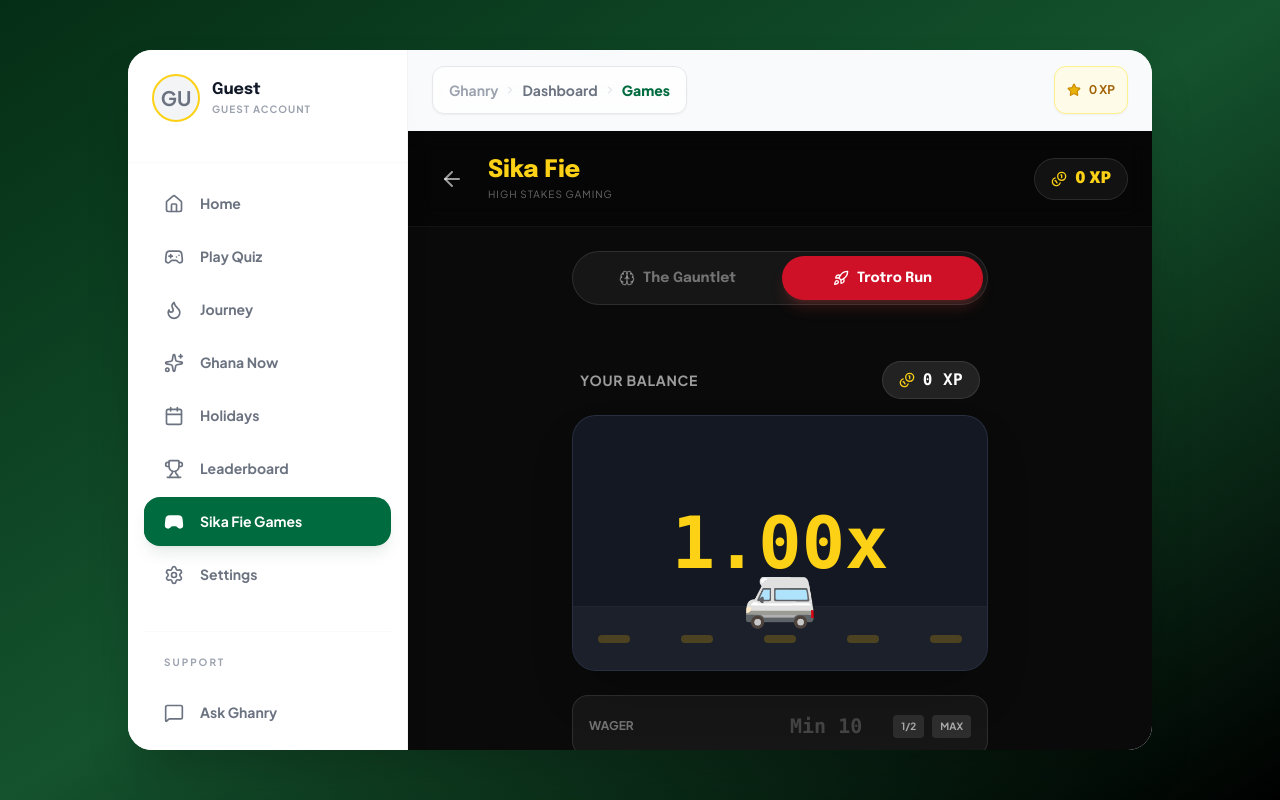
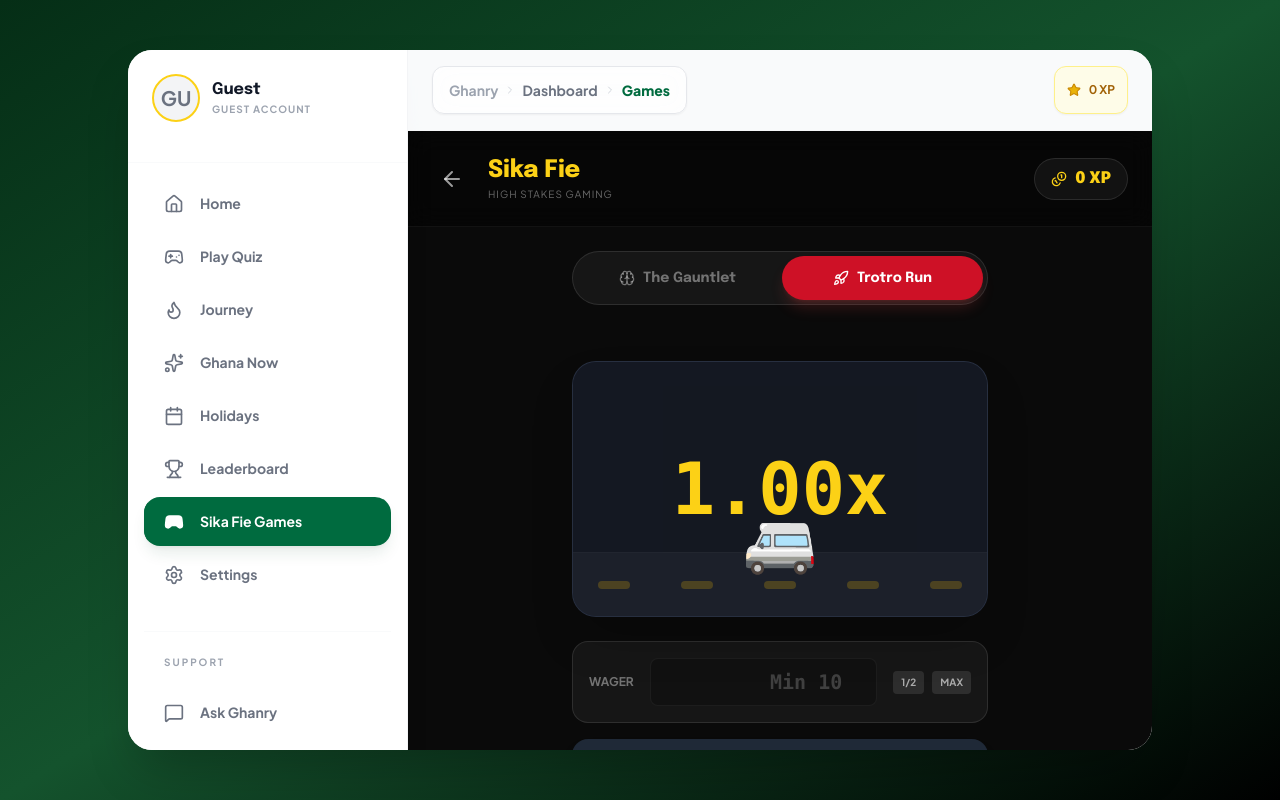
Before and after one commit to berrybrightson1/Ghanry, a Next.js app: page /dashboard/games in a window 1280 px wide. Built offline with nearby package versions, Linux system fonts and the light colour scheme.

Commit message:
fix: refine trotro wager ui - minimal inputs

```diff
--- a/components/games/TrotroRun.tsx
+++ b/components/games/TrotroRun.tsx
@@ -189,14 +189,7 @@ export default function TrotroRun() {
 
     return (
         <div className="w-full max-w-md mx-auto py-8">
-            {/* Balance Display */}
-            <div className="flex justify-between items-center mb-4 px-2">
-                <div className="text-white/60 text-sm font-bold uppercase tracking-wider">Your Balance</div>
-                <div className="bg-white/10 px-4 py-1.5 rounded-full border border-white/10 flex items-center gap-2">
-                    <Coins className="w-4 h-4 text-[#FCD116]" />
-                    <span className="font-mono font-bold text-white tracking-wide">{xp.toLocaleString()} XP</span>
-                </div>
-            </div>
+
 
             {/* Game Screen */}
             <div className="relative h-64 bg-slate-900 rounded-3xl overflow-hidden border border-white/10 shadow-2xl mb-6 group">
@@ -270,16 +263,47 @@ export default function TrotroRun() {
             <div className="space-y-4">
                 <div className="bg-white/5 p-4 rounded-2xl border border-white/10 flex justify-between items-center gap-4">
                     <div className="text-xs uppercase text-white/40 font-bold shrink-0">Wager</div>
-                    <div className="flex-1">
+
+                    {/* Minimal Input Container */}
+                    <div className="flex-1 flex items-center justify-end gap-2 bg-black/20 rounded-lg px-3 py-2 border border-white/5 focus-within:border-white/20 transition-colors relative group/input">
+                        {/* Input */}
                         <input
                             type="number"
                             value={betAmount}
                             onChange={handleBetChange}
                             disabled={gameState !== "IDLE"}
                             placeholder="Min 10"
-                            className="w-full bg-transparent text-right font-mono font-bold text-xl text-[#FCD116] placeholder-white/20 focus:outline-none disabled:opacity-50"
+                            className="w-full bg-transparent text-right font-mono font-bold text-xl text-[#FCD116] placeholder-white/20 focus:outline-none disabled:opacity-50 appearance-none m-0"
+                            style={{ MozAppearance: "textfield" }} // Firefox
                         />
+
+                        {/* Custom Spinners */}
+                        <div className="flex flex-col gap-0.5 opacity-0 group-hover/input:opacity-100 transition-opacity">
+                            <button
+                                aria-label="Increase wager"
+                                onClick={() => {
+                                    const current = typeof betAmount === 'number' ? betAmount : 0;
+                                    setBetAmount(Math.min(xp, current + 10));
+                                }}
+                                disabled={gameState !== "IDLE"}
+                                className="text-white/40 hover:text-white hover:bg-white/10 rounded-[2px] p-0.5 transition-colors disabled:opacity-30"
+                            >
+                                <svg width="10" height="10" viewBox="0 0 24 24" fill="none" stroke="currentColor" strokeWidth="3" strokeLinecap="round" strokeLinejoin="round"><path d="m18 15-6-6-6 6" /></svg>
+                            </button>
+                            <button
+                                aria-label="Decrease wager"
+                                onClick={() => {
+                                    const current = typeof betAmount === 'number' ? betAmount : 0;
+                                    setBetAmount(Math.max(10, current - 10));
+                                }}
+                                disabled={gameState !== "IDLE"}
+                                className="text-white/40 hover:text-white hover:bg-white/10 rounded-[2px] p-0.5 transition-colors disabled:opacity-30"
+                            >
+                                <svg width="10" height="10" viewBox="0 0 24 24" fill="none" stroke="currentColor" strokeWidth="3" strokeLinecap="round" strokeLinejoin="round"><path d="m6 9 6 6 6-6" /></svg>
+                            </button>
+                        </div>
                     </div>
+
                     <div className="flex gap-2 shrink-0">
                         <button
                             onClick={() => setBetAmount(Math.floor(xp / 2))}
@@ -297,6 +321,8 @@ export default function TrotroRun() {
                         </button>
                     </div>
                 </div>
+
+
 
                 {gameState === "RUNNING" ? (
                     <button
@@ -344,6 +370,12 @@ export default function TrotroRun() {
                 .animate-road-scroll {
                     animation: road-scroll 0.2s linear infinite;
                 }
+                /* Hide Chrome, Safari, Edge, Opera number spinner */
+                input.appearance-none::-webkit-outer-spin-button,
+                input.appearance-none::-webkit-inner-spin-button {
+                    -webkit-appearance: none;
+                    margin: 0;
+                }
             `}</style>
         </div>
     );
```
Also changed, not shown: public/sw.js.
